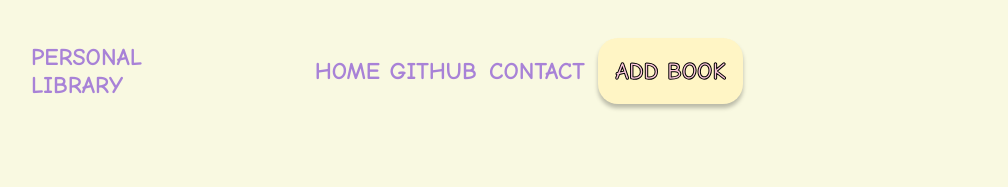
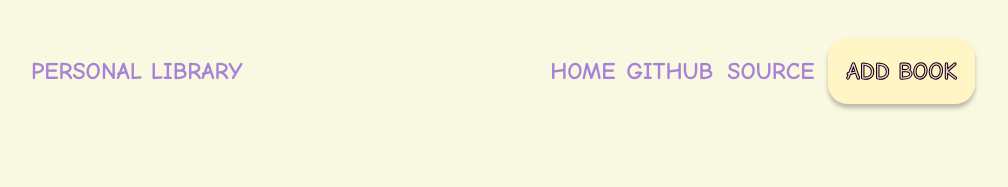
Before and after one commit to JGonz13x/Project-Library, a website built with Vite: page index.html in a window 1280 px wide. Shown: the whole page, without its empty margins (137-1145 px from the left). Built offline with nearby package versions, Linux system fonts and the light colour scheme.

Commit message:
Added the required link

```diff
--- a/index.html
+++ b/index.html
@@ -44,9 +44,15 @@
         <div class="nav">
           <div class="nav-element">
             <a href="./index.html" class="header-element bold home">HOME</a>
-            <a href="./index.html" class="header-element bold git">GITHUB</a>
-            <a href="./index.html" class="header-element bold contact"
-              >CONTACT</a
+            <a
+              href="https://github.com/JGonz13x"
+              class="header-element bold git"
+              >GITHUB</a
+            >
+            <a
+              href="https://github.com/JGonz13x/Project-Library"
+              class="header-element bold contact"
+              >SOURCE</a
             >
           </div>
           <button class="add-book">ADD BOOK</button>
```
